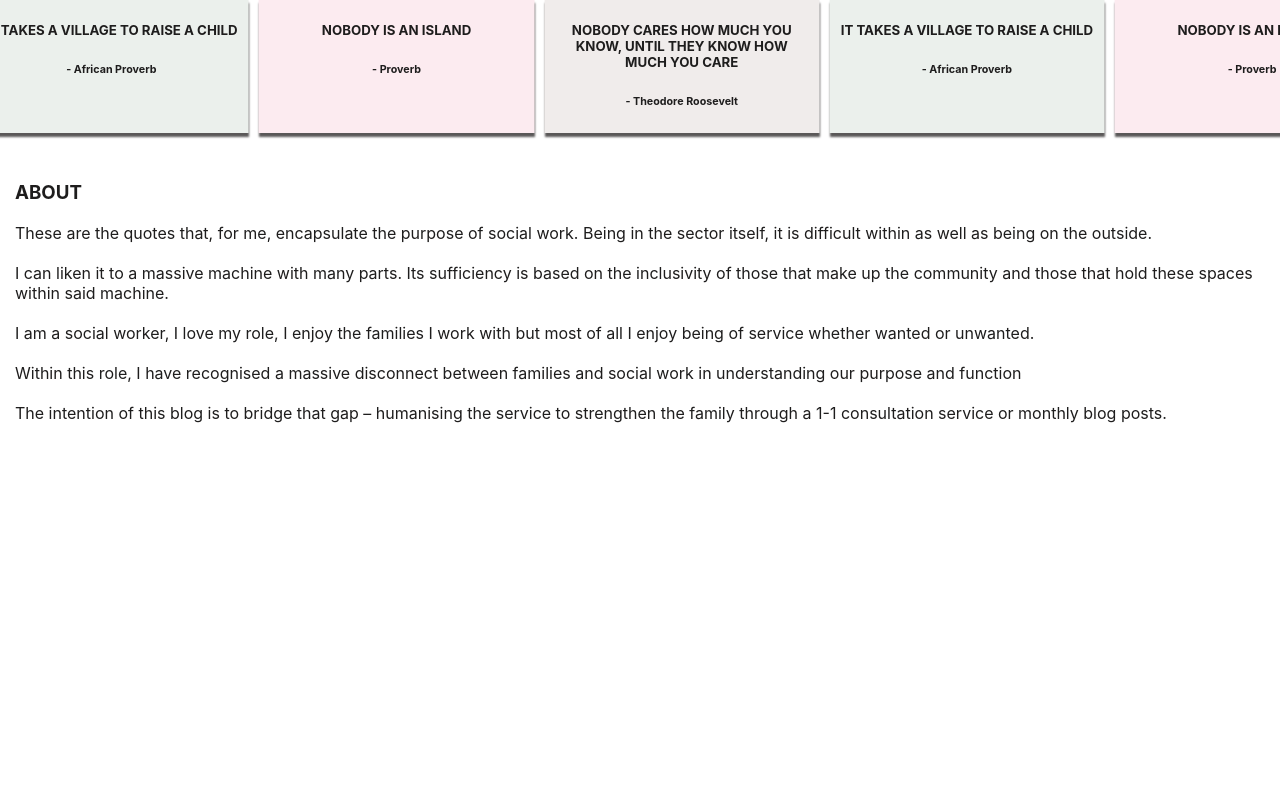
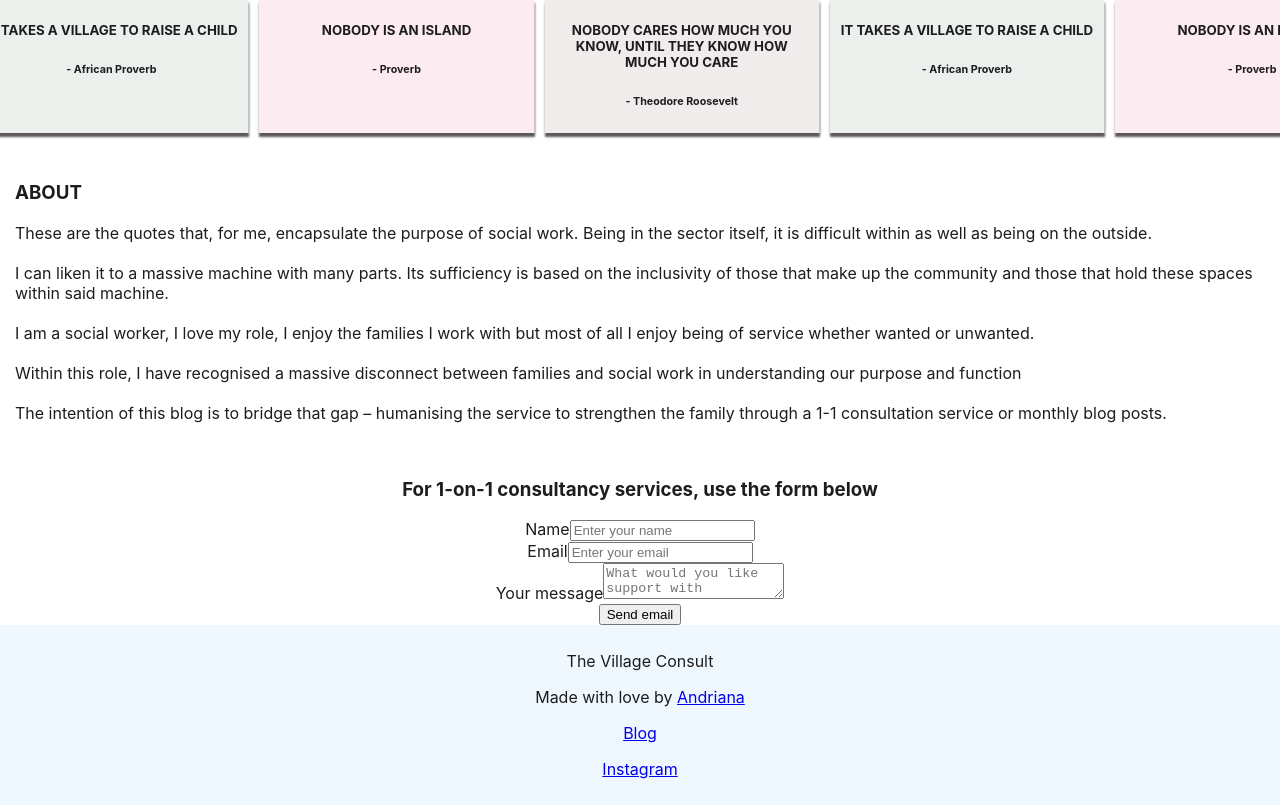
Before and after one commit to AndrianaOS/tvc-webpage, a React (Create React App) app: page / in a window 1280 px wide. Shown: the part 1525-2330 px from the top of the page. Before the commit the page ends 1984 px from the top, so only its background shows below. Built offline with nearby package versions, Linux system fonts and the light colour scheme.

Commit message:
Import footer and form components

```diff
--- a/src/App.js
+++ b/src/App.js
@@ -3,6 +3,8 @@ import { Header } from "./components/Header/Header.jsx";
 import { Hero } from "./components/Hero/Hero.jsx";
 import { Quotes } from "./components/Quotes/Quotes.jsx";
 import {About} from "./components/About/About.jsx"
+import { Footer } from "./components/Footer/Footer.jsx";
+import { SupportForm } from "./components/SupportForm/SupportForm";
 
 function App() {
   return (
@@ -12,6 +14,8 @@ function App() {
       <Hero />
       <Quotes />
       <About/>
+      <SupportForm/>
+      <Footer/>
     </div>
   );
 }
```
